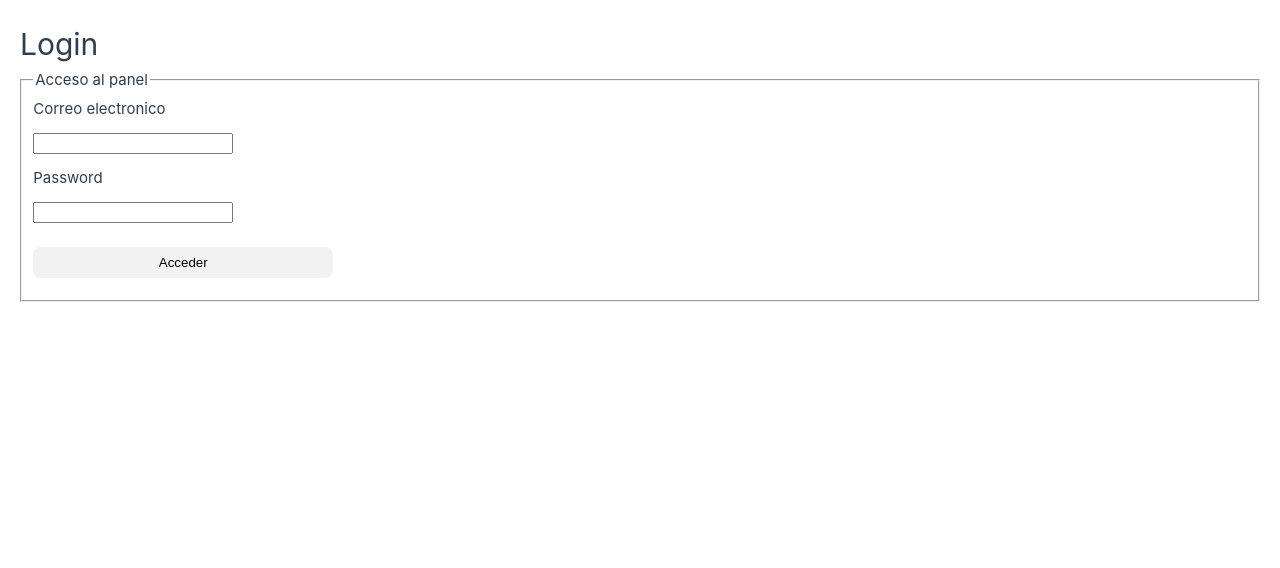
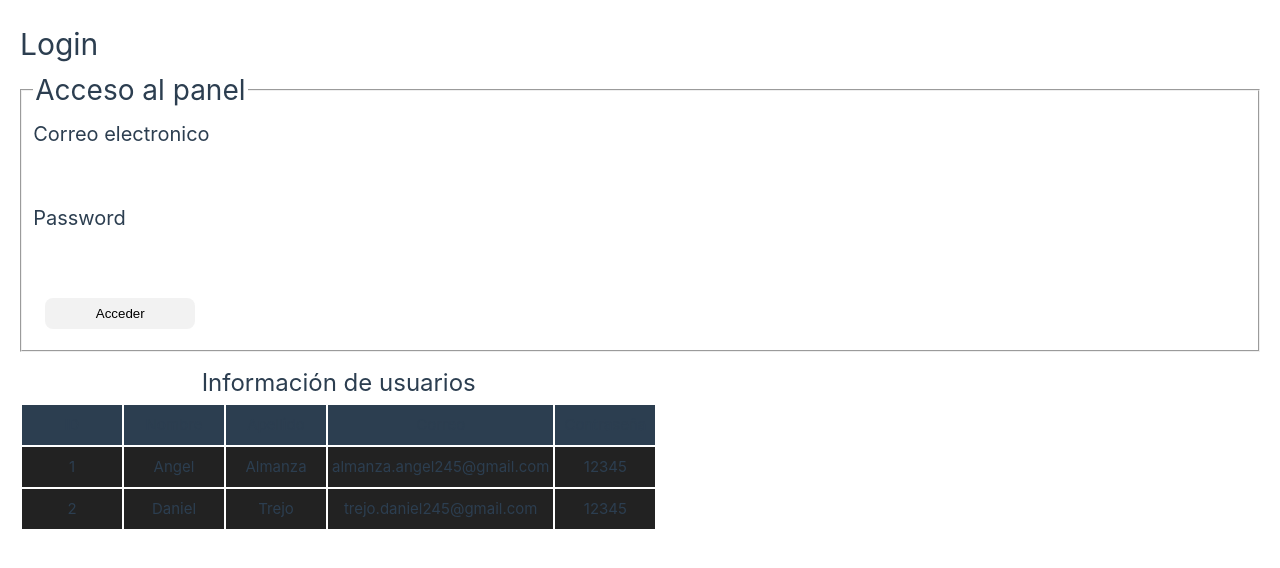
Before and after one commit to AngelAlmanza/programacion-avanzada-web, a Vue app in the folder Unidad3/: page / in a window 1280 px wide. Shown: the top 568 px of the page. Built offline with nearby package versions, Linux system fonts and the light colour scheme.

Commit message:
Login completado

```diff
--- a/Unidad3/src/components/EjercicioLogin.vue
+++ b/Unidad3/src/components/EjercicioLogin.vue
@@ -1,7 +1,5 @@
 <template>
-  <div>
-    <h1>Login</h1>
-  </div>
+  <h1>Login</h1>
   <fieldset>
     <legend>Acceso al panel</legend>
     <form>
@@ -9,41 +7,122 @@
       <input type="email" name="email" id="email" v-model="email">
       <label for="password">Password</label>
       <input type="password" name="password" id="password" v-model="password">
-      <button @click="signIn">Acceder</button>
+      <div>
+        <button @click="signIn($event)">Acceder</button>
+        <button @click="signOut($event)" v-if="authed">Cerrar Sesión</button>
+      </div>
     </form>
   </fieldset>
+  <table>
+    <caption>Información de usuarios</caption>
+    <tr>
+      <th>ID</th>
+      <th>Nombre</th>
+      <th>Apellido</th>
+      <th>Correo</th>
+      <th>Contraseña</th>
+    </tr>
+    <UserRow
+      v-for="user in users"
+      :key="user.roleID"
+      :id="user.roleID"
+      :name="user.name"
+      :lastname="user.lastname"
+      :email="user.email"
+      :password="user.password"
+    />
+  </table>
 </template>
 
 <script setup>
-import { ref } from 'vue';
+import { onMounted, ref } from 'vue';
 import swal from 'sweetalert';
+import UserRow from './UserRow.vue';
+
   const email = ref('');
   const password = ref('');
+  const authed = ref(false);
+  const users = ref([]);
 
-  const getUsers = async (email, password) => {
+  const getUsers = async () => {
     const response = await fetch('src/data/users.json');
     const data = await response.json();
-    data.forEach((user) => {
-      if (user.email === email && user.password === password) {
-        swal("Usuario logueado");
-        return;
-      }
-    });
+    users.value = data.map(user => user);
+  };
+
+  const clearInputs = () => {
+    email.value = '';
+    password.value = '';
   };
 
   const signIn = (e) => {
     e.preventDefault();
-    getUsers(email.value, password.value);
+    if (users.value.some(user => user.email === email.value && user.password === password.value)) {
+      saveSession(email.value, password.value);
+      clearInputs();
+      authed.value = true;
+      swal('Has inciado sesión')
+    } else {
+      swal('Datos incorrectos');
+    }
   };
+
+  const saveSession = (email, password) => {
+    const indexUser = users.value.findIndex(user => user.email === email && user.password === password);
+    const user = users.value[indexUser];
+    sessionStorage.setItem('user', JSON.stringify(user));
+  };
+
+  const isLoggued = () => {
+    getUsers();
+    const user = sessionStorage.getItem('user');
+    if (user) {
+      authed.value = true;
+      swal('Has inciado sesión');
+    }
+  };
+
+  const signOut = (e) => {
+    e.preventDefault();
+    sessionStorage.removeItem('user');
+    authed.value = false;
+  };
+
+  onMounted(isLoggued);
 
 </script>
 
 <style lang="scss" scoped>
+  legend {
+    font-size: 2.8rem;
+  }
   form {
     display: flex;
     flex-direction: column;
+    label {
+      font-size: 2rem;
+    }
+    input {
+      height: 2.8rem;
+      border-radius: 8px;
+      padding: 0 8px;
+      border: none;
+      outline: none;
+    }
   }
   button {
-    width: 300px;
+    width: 150px;
+    margin: 12px;
+  }
+  table {
+    margin: 12px 0;
+    caption {
+      font-size: 2.4rem;
+    }
+    th {
+      min-width: 100px;
+      padding: 8px;
+      background-color: var(--vt-c-indigo);
+    }
   }
 </style>
--- /dev/null
+++ b/Unidad3/src/components/UserRow.vue
@@ -0,0 +1,21 @@
+<template>
+  <tr>
+    <td>{{ id }}</td>
+    <td>{{ name }}</td>
+    <td>{{ lastname }}</td>
+    <td>{{ email }}</td>
+    <td>{{ password }}</td>
+  </tr>
+</template>
+
+<script setup>
+  defineProps(['id', 'name', 'lastname', 'email', 'password']);
+</script>
+
+<style lang="scss" scoped>
+  td {
+    padding: 8px 4px;
+    text-align: center;
+    background-color: var(--vt-c-black-soft);
+  }
+</style>
--- a/Unidad3/src/data/users.json
+++ b/Unidad3/src/data/users.json
@@ -1,7 +1,7 @@
 [
   {
     "name": "Angel",
-    "lastaname": "Almanza",
+    "lastname": "Almanza",
     "email": "almanza.angel245@gmail.com",
     "password": "12345",
     "roleID": 1,
@@ -9,7 +9,7 @@
   },
   {
     "name": "Daniel",
-    "lastaname": "Trejo",
+    "lastname": "Trejo",
     "email": "trejo.daniel245@gmail.com",
     "password": "12345",
     "roleID": 2,
```
